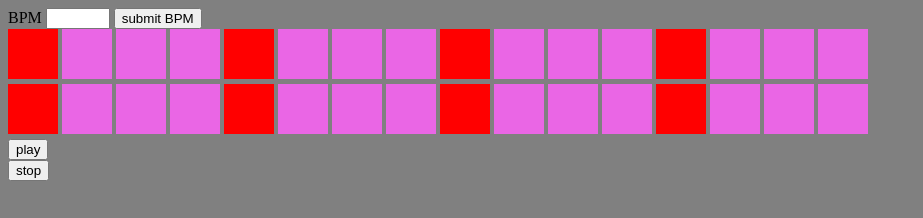
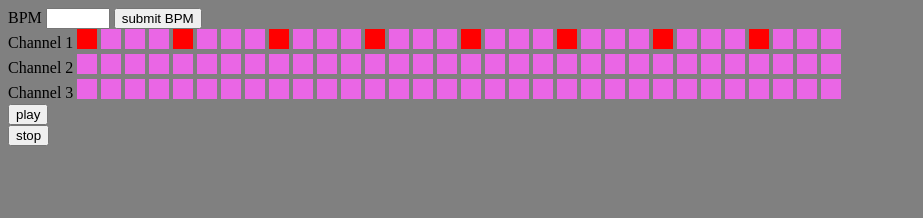
Before and after one commit to charliefurniss/sequencer, a plain HTML site: page index.html in a window 1280 px wide. Shown: the whole page, without its empty margins (0-923 px from the left). Drawn offline with nearby package versions, Linux system fonts and the light colour scheme; no server answers.

Commit message:
adding channels 2 and 3

```diff
--- a/CSS/drumMachine.css
+++ b/CSS/drumMachine.css
@@ -40,8 +40,8 @@ p {
 
 .seqButton {
 	background-color: #EA66E5;
-	height: 50px;
-	width: 50px;
+	height: 20px;
+	width: 20px;
 	position: relative;
 	margin-bottom: 5px;
 	font-family: 'Oxygen', sans-serif;
--- a/index.html
+++ b/index.html
@@ -17,6 +17,7 @@
     		</form>
     	</div>
     	<div class="seqContainer">
+    		<label>Channel 1</label>
     		<button class="seqButton" channel="1" data="1" value="0" id="ch1_st1"></button>
     		<button class="seqButton" channel="1" data="2" value="0" id="ch1_st2"></button>
     		<button class="seqButton" channel="1" data="3" value="0" id="ch1_st3"></button>
@@ -33,7 +34,6 @@
     		<button class="seqButton" channel="1" data="14" value="0" id="ch1_st14"></button>
     		<button class="seqButton" channel="1" data="15" value="0" id="ch1_st15"></button>
     		<button class="seqButton" channel="1" data="16" value="0" id="ch1_st16"></button>
-    		<br>
     		<button class="seqButton" channel="1" data="17" value="0" id="ch1_st17"></button>
     		<button class="seqButton" channel="1" data="18" value="0" id="ch1_st18"></button>
     		<button class="seqButton" channel="1" data="19" value="0" id="ch1_st19"></button>
@@ -52,6 +52,78 @@
     		<button class="seqButton" channel="1" data="32" value="0" id="ch1_st32"></button>
     	</div>
 
+    	<div class="seqContainer">
+    		<label>Channel 2</label>
+    		<button class="seqButton" channel="2" data="1" value="0" id="ch2_st1"></button>
+    		<button class="seqButton" channel="2" data="2" value="0" id="ch2_st2"></button>
+    		<button class="seqButton" channel="2" data="3" value="0" id="ch2_st3"></button>
+    		<button class="seqButton" channel="2" data="4" value="0" id="ch2_st4"></button>
+    		<button class="seqButton" channel="2" data="5" value="0" id="ch2_st5"></button>
+    		<button class="seqButton" channel="2" data="6" value="0" id="ch2_st6"></button>
+    		<button class="seqButton" channel="2" data="7" value="0" id="ch2_st7"></button>
+    		<button class="seqButton" channel="2" data="8" value="0" id="ch2_st8"></button>
+    		<button class="seqButton" channel="2" data="9" value="0" id="ch2_st9"></button>
+    		<button class="seqButton" channel="2" data="10" value="0" id="ch2_st10"></button>
+    		<button class="seqButton" channel="2" data="11" value="0" id="ch2_st11"></button>
+    		<button class="seqButton" channel="2" data="12" value="0" id="ch2_st12"></button>
+    		<button class="seqButton" channel="2" data="13" value="0" id="ch2_st13"></button>
+    		<button class="seqButton" channel="2" data="14" value="0" id="ch2_st14"></button>
+    		<button class="seqButton" channel="2" data="15" value="0" id="ch2_st15"></button>
+    		<button class="seqButton" channel="2" data="16" value="0" id="ch2_st16"></button>
+    		<button class="seqButton" channel="2" data="17" value="0" id="ch2_st17"></button>
+    		<button class="seqButton" channel="2" data="18" value="0" id="ch2_st18"></button>
+    		<button class="seqButton" channel="2" data="19" value="0" id="ch2_st19"></button>
+    		<button class="seqButton" channel="2" data="20" value="0" id="ch2_st20"></button>
+    		<button class="seqButton" channel="2" data="21" value="0" id="ch2_st21"></button>
+    		<button class="seqButton" channel="2" data="22" value="0" id="ch2_st22"></button>
+    		<button class="seqButton" channel="2" data="23" value="0" id="ch2_st23"></button>
+    		<button class="seqButton" channel="2" data="24" value="0" id="ch2_st24"></button>
+    		<button class="seqButton" channel="2" data="25" value="0" id="ch2_st25"></button>
+    		<button class="seqButton" channel="2" data="26" value="0" id="ch2_st26"></button>
+    		<button class="seqButton" channel="2" data="27" value="0" id="ch2_st27"></button>
+    		<button class="seqButton" channel="2" data="28" value="0" id="ch2_st28"></button>
+    		<button class="seqButton" channel="2" data="29" value="0" id="ch2_st29"></button>
+    		<button class="seqButton" channel="2" data="30" value="0" id="ch2_st30"></button>
+    		<button class="seqButton" channel="2" data="31" value="0" id="ch2_st31"></button>
+    		<button class="seqButton" channel="2" data="32" value="0" id="ch2_st32"></button>
+    	</div>
+
+    	<div class="seqContainer">
+    		<label>Channel 3</label>
+    		<button class="seqButton" channel="3" data="1" value="0" id="ch3_st1"></button>
+    		<button class="seqButton" channel="3" data="2" value="0" id="ch3_st2"></button>
+    		<button class="seqButton" channel="3" data="3" value="0" id="ch3_st3"></button>
+    		<button class="seqButton" channel="3" data="4" value="0" id="ch3_st4"></button>
+    		<button class="seqButton" channel="3" data="5" value="0" id="ch3_st5"></button>
+    		<button class="seqButton" channel="3" data="6" value="0" id="ch3_st6"></button>
+    		<button class="seqButton" channel="3" data="7" value="0" id="ch3_st7"></button>
+    		<button class="seqButton" channel="3" data="8" value="0" id="ch3_st8"></button>
+    		<button class="seqButton" channel="3" data="9" value="0" id="ch3_st9"></button>
+    		<button class="seqButton" channel="3" data="10" value="0" id="ch3_st10"></button>
+    		<button class="seqButton" channel="3" data="11" value="0" id="ch3_st11"></button>
+    		<button class="seqButton" channel="3" data="12" value="0" id="ch3_st12"></button>
+    		<button class="seqButton" channel="3" data="13" value="0" id="ch3_st13"></button>
+    		<button class="seqButton" channel="3" data="14" value="0" id="ch3_st14"></button>
+    		<button class="seqButton" channel="3" data="15" value="0" id="ch3_st15"></button>
+    		<button class="seqButton" channel="3" data="16" value="0" id="ch3_st16"></button>
+    		<button class="seqButton" channel="3" data="17" value="0" id="ch3_st17"></button>
+    		<button class="seqButton" channel="3" data="18" value="0" id="ch3_st18"></button>
+    		<button class="seqButton" channel="3" data="19" value="0" id="ch3_st19"></button>
+    		<button class="seqButton" channel="3" data="20" value="0" id="ch3_st20"></button>
+    		<button class="seqButton" channel="3" data="21" value="0" id="ch3_st21"></button>
+    		<button class="seqButton" channel="3" data="22" value="0" id="ch3_st22"></button>
+    		<button class="seqButton" channel="3" data="23" value="0" id="ch3_st23"></button>
+    		<button class="seqButton" channel="3" data="24" value="0" id="ch3_st24"></button>
+    		<button class="seqButton" channel="3" data="25" value="0" id="ch3_st25"></button>
+    		<button class="seqButton" channel="3" data="26" value="0" id="ch3_st26"></button>
+    		<button class="seqButton" channel="3" data="27" value="0" id="ch3_st27"></button>
+    		<button class="seqButton" channel="3" data="28" value="0" id="ch3_st28"></button>
+    		<button class="seqButton" channel="3" data="29" value="0" id="ch3_st29"></button>
+    		<button class="seqButton" channel="3" data="30" value="0" id="ch3_st30"></button>
+    		<button class="seqButton" channel="3" data="31" value="0" id="ch3_st31"></button>
+    		<button class="seqButton" channel="3" data="32" value="0" id="ch3_st32"></button>
+    	</div>
+
     	<div class="controlButtonContainer">
     		<input type="button" class="controlButton" value="play" id="playButton"></button>
     	</div>
```
